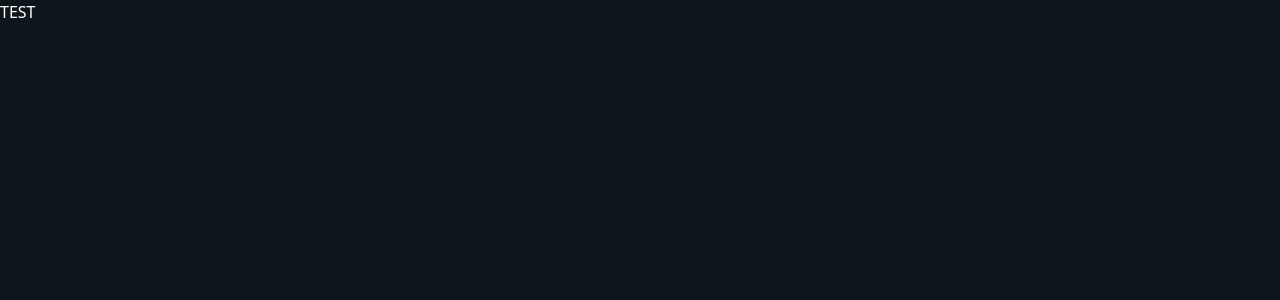
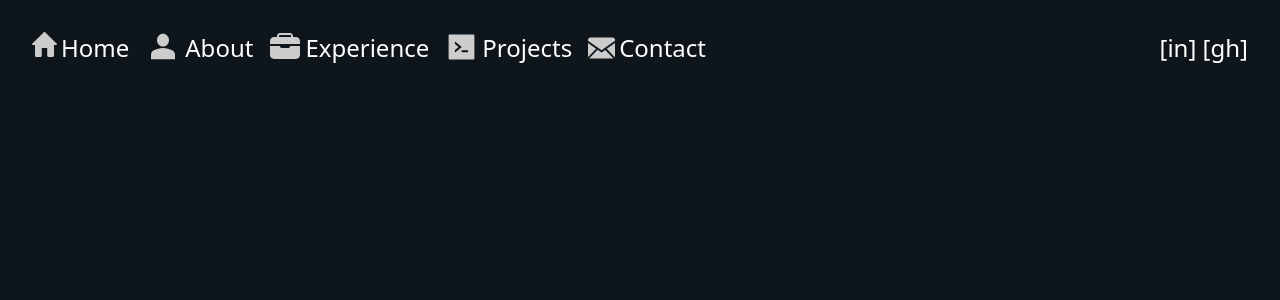
Before and after one commit to ujwal2003/ujwal2003.github.io, a SvelteKit app: page / in a window 1280 px wide. Shown: the top 300 px of the page. Built offline with nearby package versions, Linux system fonts and the light colour scheme.

Commit message:
added navbar with icons

```diff
--- a/src/app.css
+++ b/src/app.css
@@ -2,8 +2,4 @@
 @tailwind components;
 @tailwind utilities;
 
-html { overflow-y: scroll; }
-body {
-    position: absolute;
-    background-color: #0E161B;
-}
+html { overflow-y: scroll; background-color: #0E161B; }
--- /dev/null
+++ b/src/lib/icons/navIcons.ts
@@ -0,0 +1,33 @@
+export const navIcons = {
+    Home: `<svg width="25" height="25" viewBox="0 0 25 25" fill="none" xmlns="http://www.w3.org/2000/svg">
+    <path d="M9.77961 23.4989V15.9937H15.2143V23.4989C15.2143 24.3245 15.8258 25 16.573 25H20.6491C21.3964 25 22.0078 24.3245 22.0078 23.4989V12.9916H24.3175C24.9425 12.9916 25.2414 12.136 24.7659 11.6857L13.4073 0.382768C12.891 -0.127589 12.103 -0.127589 11.5867 0.382768L0.228058 11.6857C-0.233895 12.136 0.0514288 12.9916 0.676424 12.9916H2.98619V23.4989C2.98619 24.3245 3.5976 25 4.34487 25H8.42093C9.1682 25 9.77961 24.3245 9.77961 23.4989Z" fill="#CCCCCC"/>
+    </svg>
+    `,
+
+    About: `<svg width="36" height="38" viewBox="0 4.5 36 38" fill="none" xmlns="http://www.w3.org/2000/svg">
+    <path d="M18 19C16.35 19 14.9375 18.3798 13.7625 17.1396C12.5875 15.8993 12 14.4083 12 12.6666C12 10.925 12.5875 9.43401 13.7625 8.19373C14.9375 6.95345 16.35 6.33331 18 6.33331C19.65 6.33331 21.0625 6.95345 22.2375 8.19373C23.4125 9.43401 24 10.925 24 12.6666C24 14.4083 23.4125 15.8993 22.2375 17.1396C21.0625 18.3798 19.65 19 18 19ZM6 31.6666V27.2333C6 26.3361 6.219 25.5117 6.657 24.7601C7.095 24.0086 7.676 23.4344 8.4 23.0375C9.95 22.2194 11.525 21.6061 13.125 21.1976C14.725 20.7891 16.35 20.5844 18 20.5833C19.65 20.5823 21.275 20.787 22.875 21.1976C24.475 21.6083 26.05 22.2215 27.6 23.0375C28.325 23.4333 28.9065 24.0075 29.3445 24.7601C29.7825 25.5128 30.001 26.3371 30 27.2333V31.6666H6Z" fill="#CCCCCC"/>
+    </svg>
+    `,
+
+    Experience: `<svg width="32" height="32" viewBox="0 2 32 32" fill="none" xmlns="http://www.w3.org/2000/svg">
+    <path d="M31 11C30.9988 9.93949 30.577 8.92275 29.8271 8.17285C29.0773 7.42296 28.0605 7.00116 27 7H24V6C23.9992 5.2046 23.6828 4.44202 23.1204 3.87959C22.558 3.31716 21.7954 3.00083 21 3H11C10.2046 3.00083 9.44202 3.31716 8.87959 3.87959C8.31716 4.44202 8.00083 5.2046 8 6V7H5C3.93949 7.00116 2.92275 7.42296 2.17285 8.17285C1.42296 8.92275 1.00116 9.93949 1 11V14H31V11ZM22 7H10V6C10 5.73478 10.1054 5.48043 10.2929 5.29289C10.4804 5.10536 10.7348 5 11 5H21C21.2652 5 21.5196 5.10536 21.7071 5.29289C21.8946 5.48043 22 5.73478 22 6V7ZM21 16.5C21 16.8978 20.842 17.2794 20.5607 17.5607C20.2794 17.842 19.8978 18 19.5 18H12.5C12.1022 18 11.7206 17.842 11.4393 17.5607C11.158 17.2794 11 16.8978 11 16.5V16.25C11 16.1837 10.9737 16.1201 10.9268 16.0732C10.8799 16.0263 10.8163 16 10.75 16H1V25C1 26.0609 1.42143 27.0783 2.17157 27.8284C2.92172 28.5786 3.93913 29 5 29H27C28.0609 29 29.0783 28.5786 29.8284 27.8284C30.5786 27.0783 31 26.0609 31 25V16H21.25C21.1837 16 21.1201 16.0263 21.0732 16.0732C21.0263 16.1201 21 16.1837 21 16.25V16.5Z" fill="#CCCCCC"/>
+    </svg>
+    `,
+
+    Projects: `<svg width="33" height="32" viewBox="0 1 33 32" fill="none" xmlns="http://www.w3.org/2000/svg">
+    <path d="M28.3594 3.5H4.64062C4.07021 3.5 3.60938 3.94687 3.60938 4.5V27.5C3.60938 28.0531 4.07021 28.5 4.64062 28.5H28.3594C28.9298 28.5 29.3906 28.0531 29.3906 27.5V4.5C29.3906 3.94687 28.9298 3.5 28.3594 3.5ZM16.5354 16.1906L10.3479 21.2219C10.1804 21.3594 9.92578 21.2437 9.92578 21.0312V19.0719C9.92578 19 9.96123 18.9281 10.0192 18.8813L13.5577 16L10.0192 13.1187C9.98962 13.0961 9.96578 13.0671 9.94957 13.034C9.93337 13.001 9.92523 12.9647 9.92578 12.9281V10.9688C9.92578 10.7562 10.1804 10.6406 10.3479 10.7781L16.5354 15.8062C16.6611 15.9062 16.6611 16.0906 16.5354 16.1906ZM23.0742 21.0312C23.0742 21.1688 22.9646 21.2812 22.8325 21.2812H16.8706C16.7385 21.2812 16.6289 21.1688 16.6289 21.0312V19.5312C16.6289 19.3938 16.7385 19.2812 16.8706 19.2812H22.8325C22.9646 19.2812 23.0742 19.3938 23.0742 19.5312V21.0312Z" fill="#CCCCCC"/>
+    </svg>
+    `,
+
+    Contact: `<svg width="27" height="28" viewBox="0 -2 27 28" fill="none" xmlns="http://www.w3.org/2000/svg">
+    <g clip-path="url(#clip0_17_20)">
+    <path fill-rule="evenodd" clip-rule="evenodd" d="M9.6822 15.8676L13.5027 18.5766L17.1855 15.9418L25.4407 24.388C25.2234 24.4608 24.9912 24.5 24.7495 24.5H2.25045C1.95345 24.5 1.66995 24.4398 1.4094 24.332L9.6822 15.8676ZM27 8.9264V22.1662C27 22.512 26.9271 22.8396 26.7975 23.135L18.7056 14.8554L27 8.9264ZM3.20188e-07 9.0006L8.1567 14.7854L0.1431 22.9866C0.0481896 22.7243 -0.000287469 22.4464 3.20188e-07 22.1662V9.0006ZM24.7495 3.5C25.9915 3.5 27 4.5444 27 5.8338V6.6542L13.4973 16.3072L3.20188e-07 6.734V5.8338C3.20188e-07 4.5458 1.0071 3.5 2.25045 3.5H24.7495Z" fill="#CCCCCC"/>
+    </g>
+    <defs>
+    <clipPath id="clip0_17_20">
+    <rect width="27" height="28" fill="white"/>
+    </clipPath>
+    </defs>
+    </svg>
+    `
+};
--- a/src/routes/+page.svelte
+++ b/src/routes/+page.svelte
@@ -1,3 +1,20 @@
-<h1 class="text-white">
-    TEST
-</h1>
+<script lang="ts">
+    import { navIcons } from '$lib/icons/navIcons';
+    const NAV_MARGINS: any = {Home: 'mt-0.5', About: 'mb-1'}
+</script>
+
+<nav class='text-white text-2xl flex justify-between px-8 pt-8 pb-12'>
+    <div class="flex gap-4">
+        {#each Object.entries(navIcons) as [navItem, icon]}
+            <div class="flex gap-1">
+                {@html icon}
+                <span>{navItem}</span>
+            </div>
+        {/each}
+    </div>
+
+    <div>
+        <span>[in]</span>
+        <span>[gh]</span>
+    </div>
+</nav>
```
